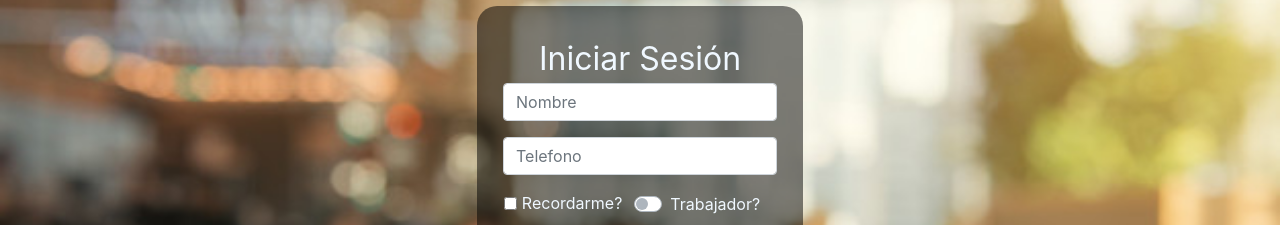
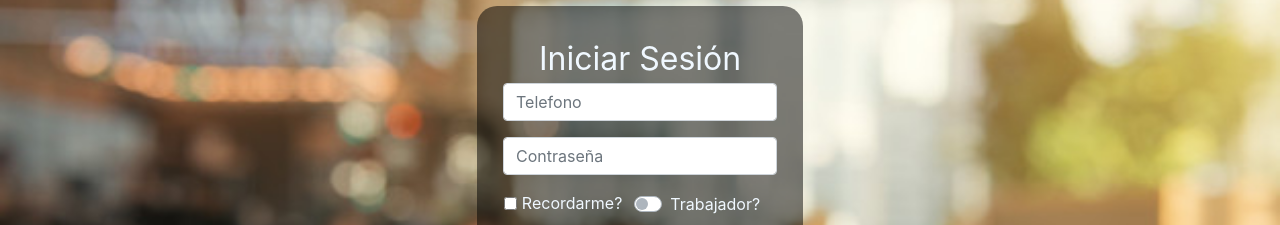
Before and after one commit to Stickerbrush/Social-Distancing-Restaurant, a React (Create React App) app in the folder front-end/: page / in a window 1280 px wide. Shown: the part 146-371 px from the top of the page. Built offline with nearby package versions, Linux system fonts and the light colour scheme.

Commit message:
Cambio: text imput

```diff
--- a/front-end/src/components/Login.js
+++ b/front-end/src/components/Login.js
@@ -25,10 +25,10 @@ export class Login extends Component {
                             <Form.Text className="text-titulo" >
                                 Iniciar Sesión
                             </Form.Text>
-                            <Form.Control type="email" placeholder="Nombre" />
+                            <Form.Control placeholder="Telefono" />
                         </Form.Group>
                         <Form.Group controlId="formBasicPassword">
-                            <Form.Control type="password" placeholder="Telefono" />
+                            <Form.Control type="password" placeholder="Contraseña" />
                         </Form.Group>
                         <Form.Group controlId="formBasicCheckbox">
                             <Form.Check
```
